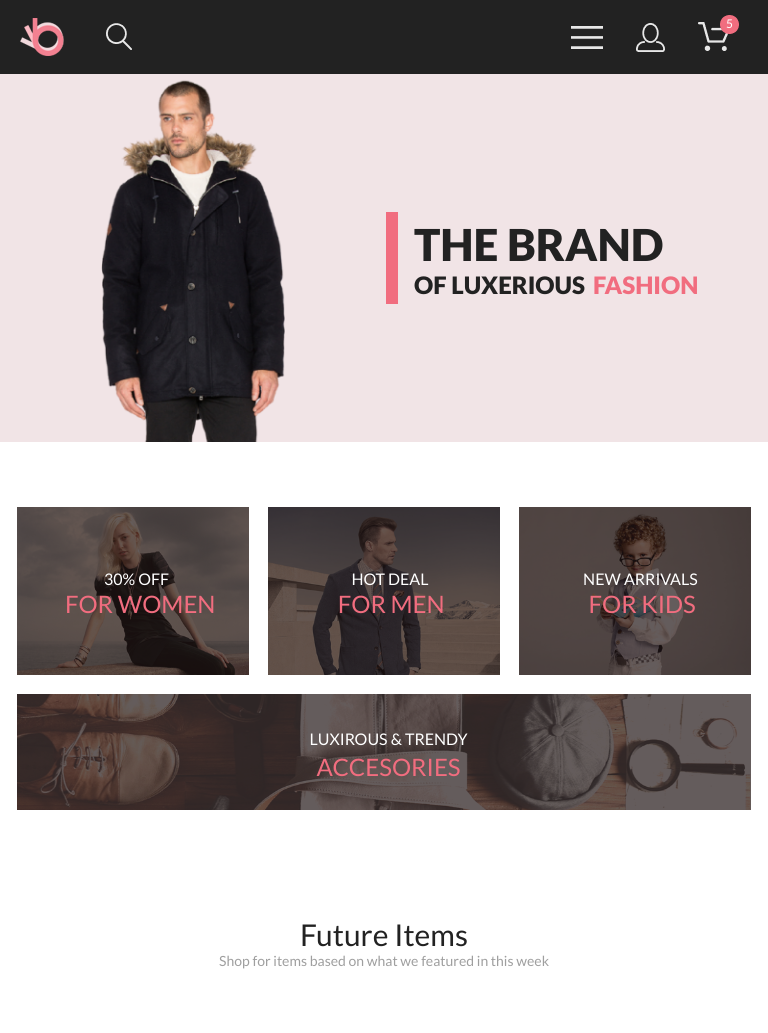
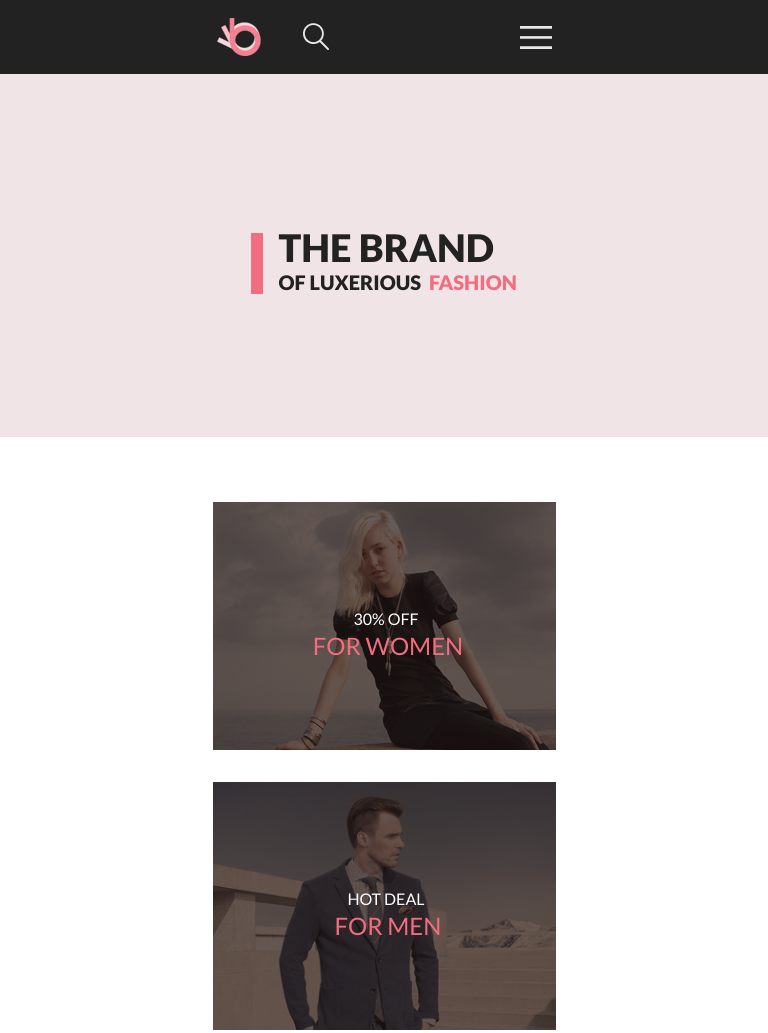
Before and after one commit to kuvshinovv/DZ_Verstka_last, a plain HTML site: page index.html in a window 768 px wide. Shown: the top 1033 px of the page. Drawn offline with Linux system fonts and the light colour scheme.

Commit message:
Добавил домашку к 8 семинару

```diff
--- a/index.html
+++ b/index.html
@@ -16,11 +16,11 @@
             <nav class="navigation">
                 <div class="nav1">
                     <a href="№"><img src="./img/headerPict1.png" alt="Главная"></a>
-                    <a href="№"><img src="./img/headerPict2.png" alt="Поиск"></a>
+                    <a href="№"><img  src="./img/headerPict2.png" alt="Поиск"></a>
                 </div>
                 <div class="nav2">
                     <a href="№"><img src="./img/headerPict3.png" alt="Свойства"></a>
-                    <a href="№"><img src="./img/headerPict4.png" alt="Личный кабинет"></a>
+                    <a href="№" class="nav2pict4"><img src="./img/headerPict4.png" alt="Личный кабинет"></a>
                     <div class="nav2cart">
                         <a href="№"><img class="nav2cart_img" src="./img/headerPict5.png" alt="Карзина"></a>
                         <img class="nav2cart_circle" src="./img/Circle.png" alt="Circle">
@@ -84,11 +84,12 @@
                     </div>
 
                     <div class="box2card4">
-                        <a href="">
-                            <img class="fon_gr" src="./img/fon_gr4.png" alt="">
+                        <!-- <a class="a_box2card4_img" href=""> -->
+                            <img class="box2card4_img" src="./img/Box2Pict4_NEW.png" alt="">
+                            <img class="fon_gr_4" src="./img/fon_gr4.png" alt="">
                             <span class="box2pict4span1">LUXIROUS & TRENDY</span>
                             <span class="box2pict4span2">ACCESORIES</span>
-                        </a>
+                        <!-- </a>  -->
                     </div>
 
                 </div>
--- a/style.css
+++ b/style.css
@@ -306,12 +306,19 @@ img {
     width: 1140px;
     height: 180px;
     position: relative;
-    display: inline-block;
+    display: inline;
     background-image:url(./img/Box2Pict4.png) ;
 
     grid-column: span 3;
 }
 
+.fon_gr_4{
+    display: inline;
+    position: absolute;
+    top: 0%;
+    bottom: 60%;
+
+}
 .box2card4 .box2pict4span1 {
     width: 200px;
     height: 25px;
@@ -358,6 +365,7 @@ img {
     max-width: 1140px;
 
 
+
 }
 .box3Zagolovok1{
     text-align: center;
@@ -387,6 +395,7 @@ img {
     grid-template-rows: 1fr 1fr;
     gap: 30px;
     margin-bottom: 49px;
+
 }
 .box3gridcard{
     background: #F8F8F8;
@@ -396,6 +405,7 @@ img {
     width: 360px;
     height: 420px;
     margin-bottom: 25px;
+
 }
 
 .box3img2{
@@ -451,7 +461,8 @@ img {
     color: #F16D7F;
     margin-left: 18px;
     margin-right: 18px;
-    margin-bottom: 20px;
+    /* margin-bottom: 16px; */
+    padding-bottom: 20px;
 }
 
 .footerbutton{
@@ -474,7 +485,6 @@ img {
 
 @media(min-width: 768px) and (max-width: 1024px){
     .container{
-
         max-width: 768px;
     }
     .navigation{
@@ -578,7 +588,7 @@ img {
         width: 232px;
         height: 168px;
 
-        background-size: 100%;
+        /* background-size: 100%; */
     }
     .box2card1 .box2pict1span1 {
         right: 70%;
@@ -632,7 +642,20 @@ img {
     .box2card4{
         width: 734px;
         height: 116px;
-        background-size: 100%;
+        /* background-size: 100%; */
+    }
+
+    .box2card4_img{
+        position: absolute;
+        display: inline;
+        width: 343px;
+        height: 111px;
+        /* background-size: 100%; */
+    }
+    .fon_gr_4{
+        display: inline;
+        position: absolute;
+        height: 100%;
     }
 
     .box2card4 .box2pict4span1 {
@@ -714,3 +737,196 @@ img {
     }
 
 }
+
+@media(min-width: 375px) and (max-width: 768px) {
+    .container{
+        max-width: 375px;
+    }
+    .nav2cart{
+        display: none;
+    }
+
+    .nav2pict4{
+        display: none;
+    }
+
+    .maincontent{
+        display: flex;
+        flex-direction: column;
+        align-items: center;
+    }
+
+    .box1{
+        width: 100%;
+        height: 363px;
+    }
+
+    .box1content{
+        grid-template-columns: 1fr;
+        width: 375px;
+        height: 363px;
+    }
+    .box1tile{
+        padding-top: 0px;
+        padding-bottom: 0px;
+        justify-content: center;
+        align-items: center;
+    }
+    .box1bigpict{
+        display: none;
+    }
+    .bordertitle{
+        margin-top: 10px;
+        width: 12px;
+        height: 61px;
+    }
+    .maintitle{
+       width: 250px;
+       height: 66px;
+    }
+
+
+    .maintitle_h1{
+        font-size: 38px;
+        line-height: 45px;
+    }
+    .maintitle_h2_1{
+
+        font-size: 20px;
+        line-height: 24px;
+
+    }
+    .maintitle_h2_2{
+        font-size: 20px;
+        line-height: 24px;
+    }
+
+
+    .containerbox2box3 {
+        /* display: flex;
+        flex-direction: column;
+        align-items: center; */
+        display: grid;
+
+
+    }
+    .box3{
+        display: grid;
+        max-width: 375px;
+        justify-items: center;
+    }
+    .box3grid {
+        display: grid;
+        grid-template-columns: 1fr ;
+        grid-template-rows: 1fr 1fr 1fr 1fr;
+        gap: 16px;
+        /* margin-bottom: 49px; */
+    }
+
+    .box3img {
+
+        width: 359px;
+        height: 418px;
+        margin-bottom: 25px;
+
+    }
+    .box3gridcard {
+        background: #F8F8F8;
+        width: 359px;
+    }
+
+
+    .box2 {
+        display: grid;
+        grid-template-columns: 1fr;
+        grid-template-rows: 1fr 1fr 1fr 1fr;
+        height:fit-content ;
+        gap: 32px;
+        /* margin-bottom: 64px; */
+        width: 375px;
+        justify-items: center;
+        margin-bottom: -50px;
+    }
+    .box2card1 {
+
+        width: 343px;
+        height: 248px;
+
+    }
+    .box2card1 .box2pict1span1 {
+        left: 36%;
+        /* right: 80%; */
+        top: 43%;
+        /* bottom: 70%; */
+    }
+
+    .box2card1 .box2pict1span2 {
+        left: 22%;
+        /* right: 80%; */
+        top: 54%;
+        /* bottom: 46%; */
+    }
+    .box2card2 {
+
+        width: 343px;
+        height: 248px;
+
+    }
+    .box2card2 .box2pict2span1 {
+        left: 36%;
+        /* right: 80%; */
+        top: 43%;
+        /* bottom: 70%; */
+    }
+
+    .box2card2 .box2pict2span2 {
+        left: 22%;
+        /* right: 80%; */
+        top: 54%;
+        /* bottom: 46%; */
+    }
+    .box2card3 {
+
+        width: 343px;
+        height: 248px;
+
+    }
+    .box2card3 .box2pict3span1 {
+        left: 29%;
+        /* right: 80%; */
+        top: 43%;
+        /* bottom: 70%; */
+    }
+
+    .box2card3 .box2pict3span2 {
+        left: 22%;
+        /* right: 80%; */
+        top: 54%;
+        /* bottom: 46%; */
+    }
+
+    .box2card4 {
+        width: 343px;
+        height: 111px;
+
+        background-image: none;
+        grid-column: 1;
+    }
+    .box2card4 .box2pict4span1 {
+        left: 21%;
+        /* right: 80%; */
+        top: 30%;
+        /* bottom: 70%; */
+    }
+
+    .box2card4 .box2pict4span2 {
+        left: 21%;
+        /* right: 80%; */
+        top: 54%;
+        /* bottom: 46%; */
+    }
+    .fon_gr{
+        width: 100%;
+        height: 100%;
+    }
+}
```
Also changed, not shown: img/Box2Pict4_NEW.png (added).
